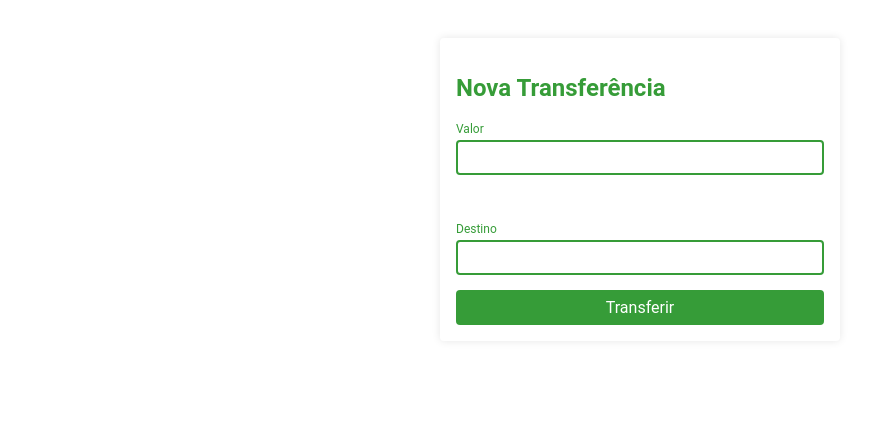
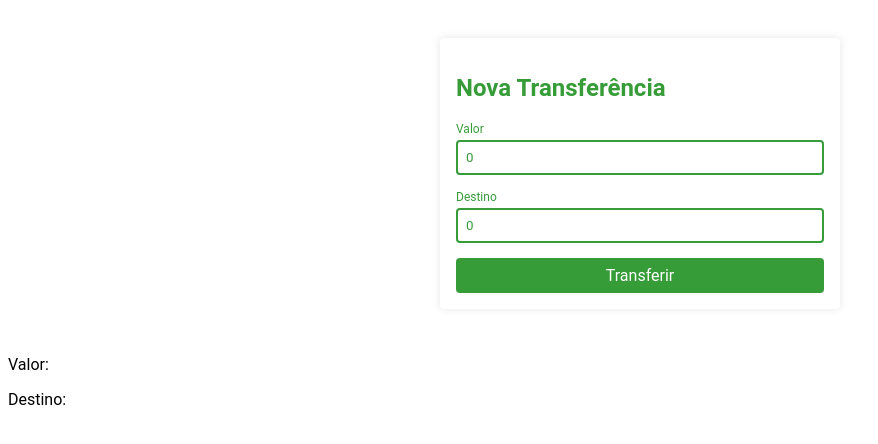
Before and after one commit to cassio-kdev/bytebank, an Angular app: page / in a window 1280 px wide. Shown: the top 444 px of the page, without its empty margins (0-878 px from the left). Built offline with nearby package versions, Linux system fonts and the light colour scheme.

Commit message:
Exibir valor transferido

```diff
--- a/src/app/app.component.html
+++ b/src/app/app.component.html
@@ -1 +1,4 @@
-<app-nova-transferencia></app-nova-transferencia>
+<app-nova-transferencia (aoTransferir)="transferir($event)"></app-nova-transferencia>
+
+<p>Valor: {{ transferencia?.valor }}</p>
+<p>Destino: {{transferencia?.destino}}</p>
--- a/src/app/app.component.ts
+++ b/src/app/app.component.ts
@@ -7,4 +7,11 @@ import { Component } from '@angular/core';
 })
 export class AppComponent {
   title = 'bytebank';
+
+  transferencia: any;
+
+  transferir($event){
+    this.transferencia= $event;
+  }
+
 }
--- a/src/app/nova-transferencia/nova-transferencia.component.html
+++ b/src/app/nova-transferencia/nova-transferencia.component.html
@@ -6,7 +6,6 @@
     <div class="form-field">
       <label class="form-field__label" for="valor">Valor</label>
       <input class="form-field__input" id="valor" type="text"  [(ngModel)]="valor" name="valor"/>
-      <p>{{ valor }}</p>
     </div>
 
     <div class="form-field">
--- a/src/app/nova-transferencia/nova-transferencia.component.ts
+++ b/src/app/nova-transferencia/nova-transferencia.component.ts
@@ -1,17 +1,27 @@
-import { Component } from '@angular/core';
+import { Component, EventEmitter, Output } from '@angular/core';
 
 @Component({
   selector: 'app-nova-transferencia',
   templateUrl: './nova-transferencia.component.html',
   styleUrls: ['./nova-transferencia.component.scss'],
 })
+
 export class NovaTransferenciaComponent {
+  @Output() aoTransferir = new EventEmitter<any>();
 
-  valor: number;
-  destino: number;
+  valor: number = 0;
+  destino: number = 0;
 
   transferir(){
+    const objEmitter = { valor: this.valor, destino: this.destino}
+
     console.log('Solicitada novo transferênciaasdfasds', this.valor);
+    this.aoTransferir.emit(objEmitter);
+    this.limparCampos();
   }
 
+  limparCampos(){
+    this.valor = 0;
+    this.destino = 0;
+  }
 }
```
